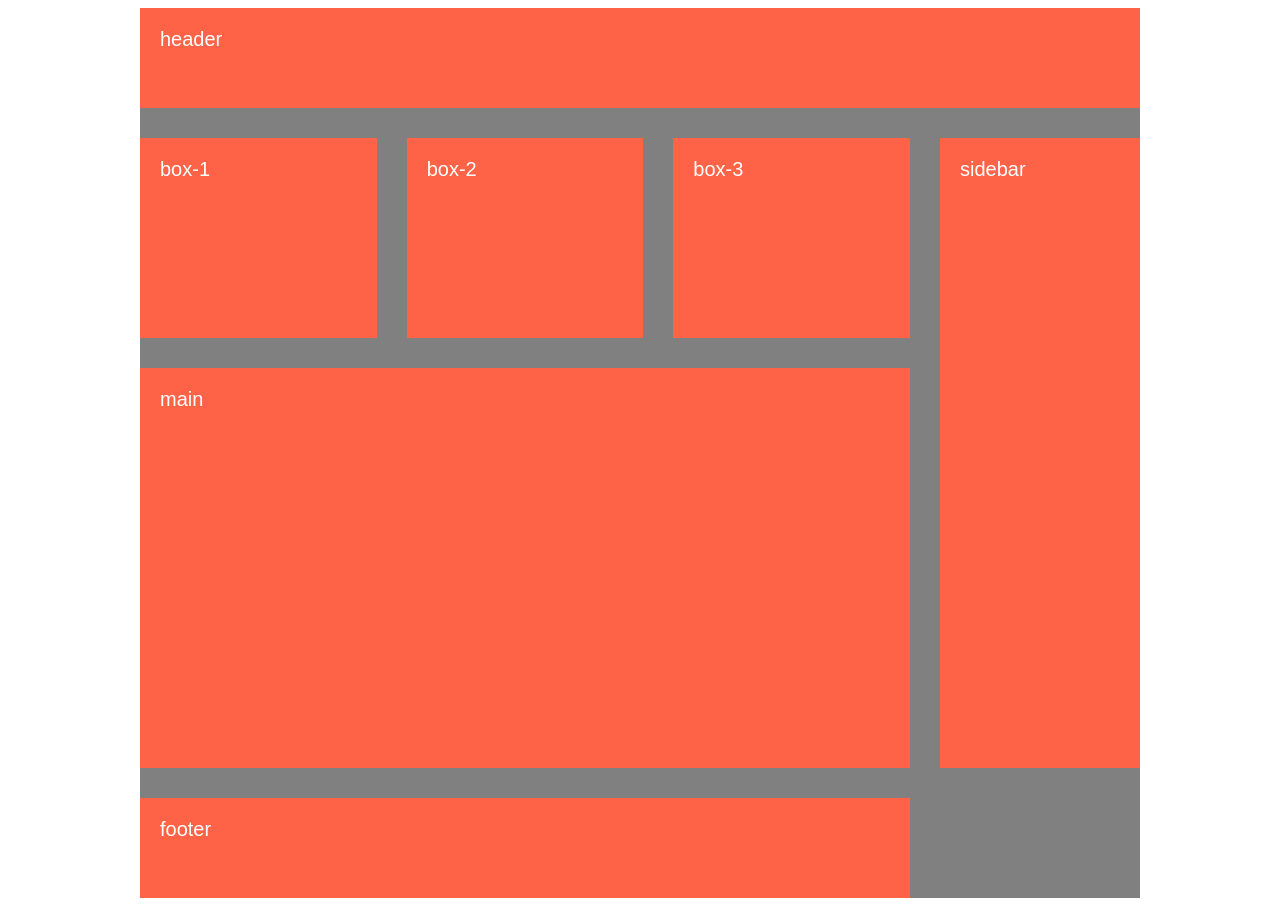
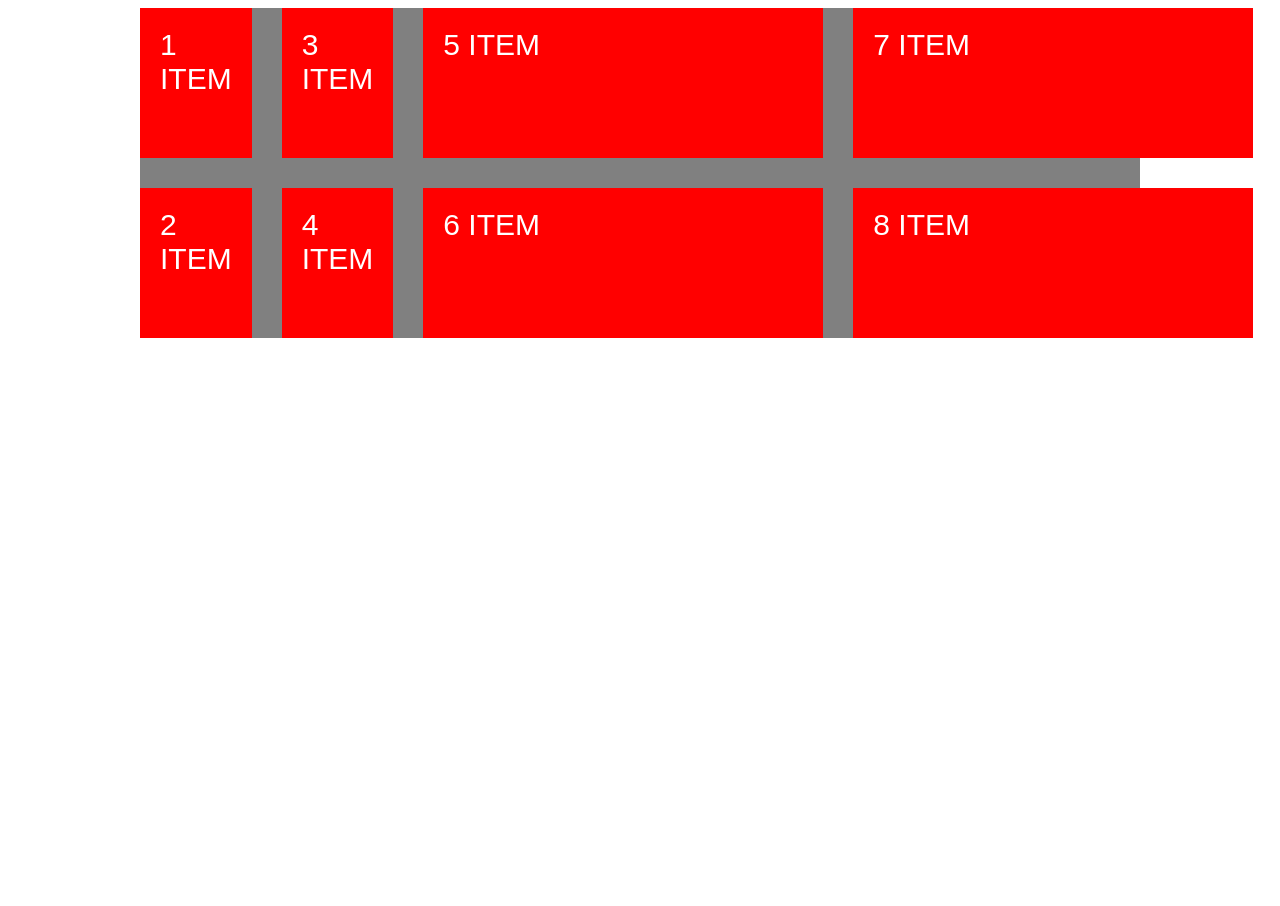
Before and after one commit to antonlazurko/css-grid-practise, a website: page src/index.html in a window 1280 px wide. After the commit the page ends 800 px from the top, so only its background shows below. Drawn offline with nearby package versions, Linux system fonts and the light colour scheme; files that its build step writes are made by us from their sources.

Commit message:
add implicit grids

```diff
--- a/src/index.html
+++ b/src/index.html
@@ -9,15 +9,17 @@
     <title>CSS GRID</title>
 </head>
 <body>
-    <!-- <div class="container">
-        <div class="item item-1">1 Red</div>
-        <div class="item item-2">2 Pink</div>
-        <div class="item item-3">3 Blue</div>
-        <div class="item item-4">4 Brown</div>
-        <div class="item item-5">5 Orange</div>
-        <div class="item item-6">6 Green</div>
-    </div> -->
-    <div class="container-2">
+    <div class="container">
+        <div class="item item-1">1 ITEM</div>
+        <div class="item item-2">2 ITEM</div>
+        <div class="item item-3">3 ITEM</div>
+        <div class="item item-4">4 ITEM</div>
+        <div class="item item-5">5 ITEM</div>
+        <div class="item item-6">6 ITEM</div>
+        <div class="item item-7">7 ITEM</div>
+        <div class="item item-8">8 ITEM</div>
+    </div>
+    <!-- <div class="container-2">
         <div class="header">header</div>
         <div class="box-1">box-1</div>
         <div class="box-2">box-2</div>
@@ -25,6 +27,6 @@
         <div class="main">main</div>
         <div class="sidebar">sidebar</div>
         <div class="footer">footer</div>
-    </div>
+    </div> -->
 </body>
 </html>
--- a/src/sass/style.sass
+++ b/src/sass/style.sass
@@ -3,16 +3,18 @@
     width: 1000px
     margin: 0 auto
     display: grid
-    grid-template-columns: 50% repeat(2, 1fr)
-    grid-template-rows: repeat(2, 1fr)
+    grid-template-columns: repeat(2, 1fr)
+    grid-template-rows: repeat(2, 150px)
+    grid-auto-columns: 400px
+    grid-auto-flow: column
     grid-gap: 30px
 .item
     padding: 20px
     font-size: 30px
     font-family: sans-serif
     color: white
+    background-color: red
     &-1
-        background-color: red
         // grid-row-start: 2
         // grid-row-end: 3
         // grid-column-start: 2
@@ -21,42 +23,9 @@
         // grid-row: 2 / 3
         // grid-column: 2 / 3
         //same
-        grid-area: 2 / 2 / 3 / 3
+        // grid-area: 2 / 2 / 3 / 3
     &-2
-        background-color: pink
-        grid-column: 1 / 3
-        grid-row: 1 / 2
     &-3
-        background-color: blue
     &-4
-        background-color: brown
     &-5
-        background-color: orange
     &-6
-        background-color: green
-        // grid-row: 1 / 2
-        // grid-column: 2 / 3
-        grid-area: 1 / 2 / 2 / 3
-.container-2
-    background-color: grey
-    width: 1000px
-    margin: 0 auto
-    display: grid
-    grid-template-columns: repeat(3, 1fr) 200px
-    grid-template-rows: 100px 200px 400px 100px
-    grid-gap: 30px
-    grid-template-areas: "head head head head" "box box box side" "main main main side" "footer footer footer ."
-    & > *
-        padding: 20px
-        font-size: 20px
-        font-family: sans-serif
-        color: white
-        background: tomato
-.header
-    grid-area: head
-.sidebar
-    grid-area: side
-.main
-    grid-area: main
-.footer
-    grid-area: footer
```
